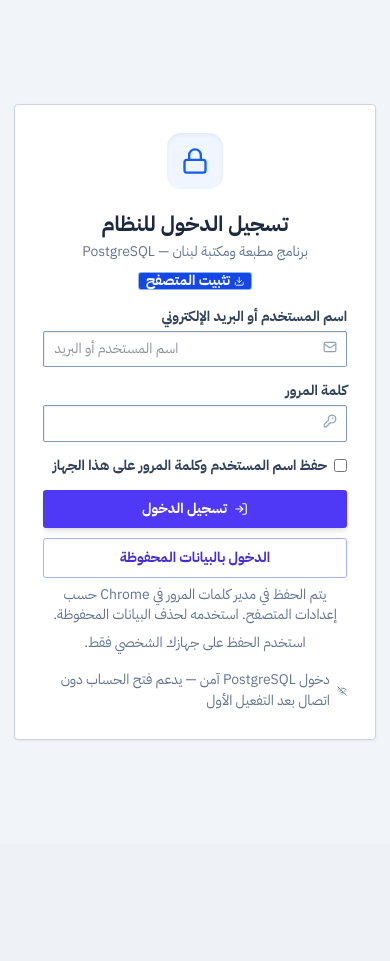
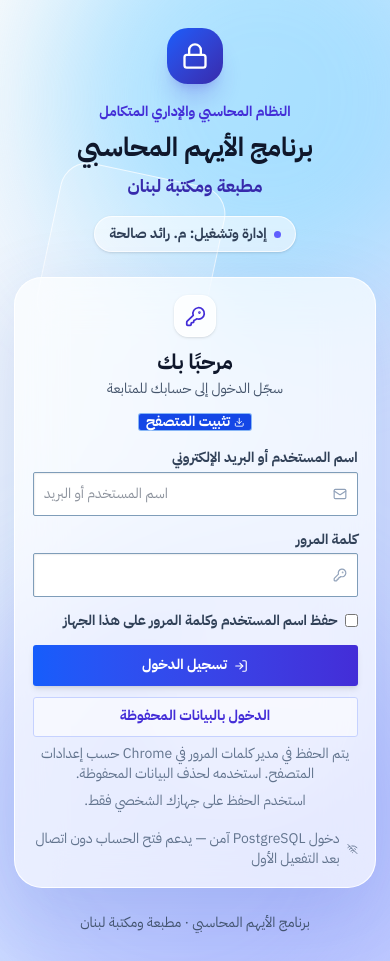
Before and after one commit to raidsalha-lobnan/lobnanprintlocal, a React (Vite) app: page / in a window 390 px wide. Before the commit the page ends 844 px from the top, so only its background shows below. Built offline with nearby package versions, Linux system fonts and the light colour scheme; no server answers.

Commit message:
Refresh login with responsive glass design and confirmed Arabic branding

```diff
--- a/src/components/LoginView.tsx
+++ b/src/components/LoginView.tsx
@@ -201,15 +201,25 @@ export const LoginView: React.FC<Props> = ({ onLocalLogin }) => {
   };
 
   return (
-    <div className="min-h-screen flex items-center justify-center bg-slate-100 p-4 font-sans text-right" dir="rtl">
-      <div className="bg-white p-8 rounded-2xl shadow-xl w-full max-w-md border border-slate-200">
-        <div className="flex justify-center mb-6 text-blue-600">
-          <div className="w-16 h-16 bg-blue-50 rounded-2xl flex items-center justify-center shadow-inner">
-            <Lock className="w-8 h-8" />
-          </div>
-        </div>
-        <h2 className="text-2xl font-bold text-center text-slate-800 mb-1">تسجيل الدخول للنظام</h2>
-        <p className="text-center text-slate-500 mb-3 text-xs">برنامج مطبعة ومكتبة لبنان — PostgreSQL</p>
+    <div dir="rtl" className="relative isolate min-h-screen overflow-x-hidden flex items-center justify-center bg-gradient-to-br from-slate-50 via-blue-100 to-indigo-200 px-4 py-8 sm:px-8 font-sans text-right">
+      <div aria-hidden="true" className="pointer-events-none absolute inset-0 overflow-hidden -z-10">
+        <div className="absolute -top-32 -right-24 w-[420px] h-[420px] rounded-full bg-sky-300/50 blur-3xl" />
+        <div className="absolute -bottom-32 -left-20 w-[500px] h-[500px] rounded-full bg-indigo-400/30 blur-3xl" />
+        <div className="absolute top-[18%] left-[12%] w-48 h-48 rounded-[2rem] rotate-12 border border-white/70 bg-white/20" />
+        <div className="absolute bottom-[16%] right-[10%] w-56 h-56 rounded-full border border-white/70 bg-white/20" />
+      </div>
+      <main className="relative w-full max-w-5xl grid grid-cols-1 lg:grid-cols-[1fr_440px] gap-7 lg:gap-12 items-center">
+        <header className="text-center lg:text-right px-2 lg:px-8">
+          <div className="mx-auto lg:mx-0 mb-5 w-16 h-16 rounded-[1.5rem] bg-gradient-to-br from-blue-600 to-indigo-800 shadow-xl shadow-indigo-700/20 flex items-center justify-center text-white"><Lock className="w-8 h-8" /></div>
+          <p className="text-sm font-bold text-indigo-700 mb-2">النظام المحاسبي والإداري المتكامل</p>
+          <h1 className="text-3xl sm:text-4xl lg:text-5xl leading-[1.45] font-black text-slate-900">برنامج الأيهم المحاسبي</h1>
+          <p className="mt-2 text-xl sm:text-2xl font-bold text-indigo-800">مطبعة ومكتبة لبنان</p>
+          <div className="mt-5 inline-flex items-center gap-2 rounded-full border border-white/80 bg-white/55 px-4 py-2 text-sm font-semibold text-slate-700 shadow-sm"><span className="h-2 w-2 rounded-full bg-indigo-500" /> إدارة وتشغيل: م. رائد صالحة</div>
+        </header>
+        <section aria-label="تسجيل الدخول" className="w-full max-w-md mx-auto lg:max-w-none rounded-[2rem] border border-white/90 bg-white/65 p-5 sm:p-8 backdrop-blur-xl shadow-[0_24px_80px_rgba(30,64,175,0.14)]">
+        <div className="flex justify-center mb-3 text-indigo-700"><div className="w-12 h-12 bg-white/80 rounded-2xl flex items-center justify-center shadow-sm border border-white"><KeyRound className="w-6 h-6" /></div></div>
+        <h2 className="text-2xl font-bold text-center text-slate-900 mb-1">مرحبًا بك</h2>
+        <p className="text-center text-slate-600 mb-4 text-sm">سجّل الدخول إلى حسابك للمتابعة</p>
         <div className="mb-5 flex flex-wrap items-center justify-center gap-2" aria-label="خيارات تثبيت البرنامج">
           <DesktopDownloadButton />
           <PWAInstallButton />
@@ -230,17 +240,17 @@ export const LoginView: React.FC<Props> = ({ onLocalLogin }) => {
           <div>
             <label className="block text-xs font-bold text-slate-700 mb-1">اسم المستخدم أو البريد الإلكتروني</label>
             <div className="relative">
-              <Mail className="absolute right-3 top-2.5 h-4 w-4 text-slate-400" />
+              <Mail className="absolute right-3 top-1/2 -translate-y-1/2 h-4 w-4 text-slate-400" />
               <input type="text" name="username" required dir="ltr" value={identifier} onChange={event => setIdentifier(event.target.value)}
-                autoComplete="username" placeholder="اسم المستخدم أو البريد" className="w-full pl-3 pr-9 py-2 text-sm border border-slate-300 rounded-xl focus:ring-2 focus:ring-blue-500 outline-none" />
+                autoComplete="username" placeholder="اسم المستخدم أو البريد" className="w-full pl-3 pr-9 py-3 text-sm bg-white/80 border border-white rounded-xl shadow-sm focus:ring-2 focus:ring-indigo-500 outline-none" />
             </div>
           </div>
           <div>
             <label className="block text-xs font-bold text-slate-700 mb-1">كلمة المرور</label>
             <div className="relative">
-              <KeyRound className="absolute right-3 top-2.5 h-4 w-4 text-slate-400" />
+              <KeyRound className="absolute right-3 top-1/2 -translate-y-1/2 h-4 w-4 text-slate-400" />
               <input type="password" name="password" required dir="ltr" value={password} onChange={event => setPassword(event.target.value)}
-                autoComplete="current-password" className="w-full pl-3 pr-9 py-2 text-sm border border-slate-300 rounded-xl focus:ring-2 focus:ring-blue-500 outline-none" />
+                autoComplete="current-password" className="w-full pl-3 pr-9 py-3 text-sm bg-white/80 border border-white rounded-xl shadow-sm focus:ring-2 focus:ring-indigo-500 outline-none" />
             </div>
           </div>
           <label className="flex items-center gap-2 text-xs font-bold text-slate-700 cursor-pointer">
@@ -248,12 +258,12 @@ export const LoginView: React.FC<Props> = ({ onLocalLogin }) => {
             حفظ اسم المستخدم وكلمة المرور على هذا الجهاز
           </label>
           <button type="submit" disabled={loading || readingSaved}
-            className="w-full py-2.5 bg-indigo-600 hover:bg-indigo-700 text-white font-bold rounded-xl shadow-md transition-colors flex items-center justify-center gap-2 disabled:opacity-70 text-sm">
+            className="w-full py-3 bg-gradient-to-l from-indigo-700 to-blue-600 hover:from-indigo-800 hover:to-blue-700 text-white font-bold rounded-xl shadow-md transition-colors flex items-center justify-center gap-2 disabled:opacity-70 text-sm">
             {loading ? <RefreshCw className="w-4 h-4 animate-spin" /> : <LogIn className="w-4 h-4" />}
             {loading ? 'جارٍ التحقق من الحساب...' : 'تسجيل الدخول'}
           </button>
         </form>
-        <button type="button" disabled={loading || readingSaved} onClick={() => void useSavedLogin()} className="mt-3 w-full py-2.5 border border-indigo-300 text-indigo-700 hover:bg-indigo-50 rounded-xl font-bold text-sm disabled:opacity-50">
+        <button type="button" disabled={loading || readingSaved} onClick={() => void useSavedLogin()} className="mt-3 w-full py-2.5 bg-white/55 border border-indigo-200 text-indigo-700 hover:bg-white rounded-xl font-bold text-sm disabled:opacity-50">
           {readingSaved ? 'جارٍ استرجاع بيانات الدخول...' : 'الدخول بالبيانات المحفوظة'}
         </button>
         {isDesktop ? <button type="button" disabled={loading || readingSaved} onClick={() => void forgetSavedLogin()} className="mt-2 w-full text-xs text-slate-500 underline">حذف بيانات الدخول المحفوظة</button> : <p className="mt-2 text-xs text-slate-500 text-center">يتم الحفظ في مدير كلمات المرور في Chrome حسب إعدادات المتصفح. استخدمه لحذف البيانات المحفوظة.</p>}
@@ -268,7 +278,9 @@ export const LoginView: React.FC<Props> = ({ onLocalLogin }) => {
             localStorage.removeItem('lobnan_local_sync_device_token');
             window.location.reload();
           }}>إعادة إعداد الاتصال بالخادم</button>}
-      </div>
+        </section>
+        <footer className="lg:col-span-2 text-center text-xs text-slate-600">برنامج الأيهم المحاسبي · مطبعة ومكتبة لبنان</footer>
+      </main>
     </div>
   );
 };
```
